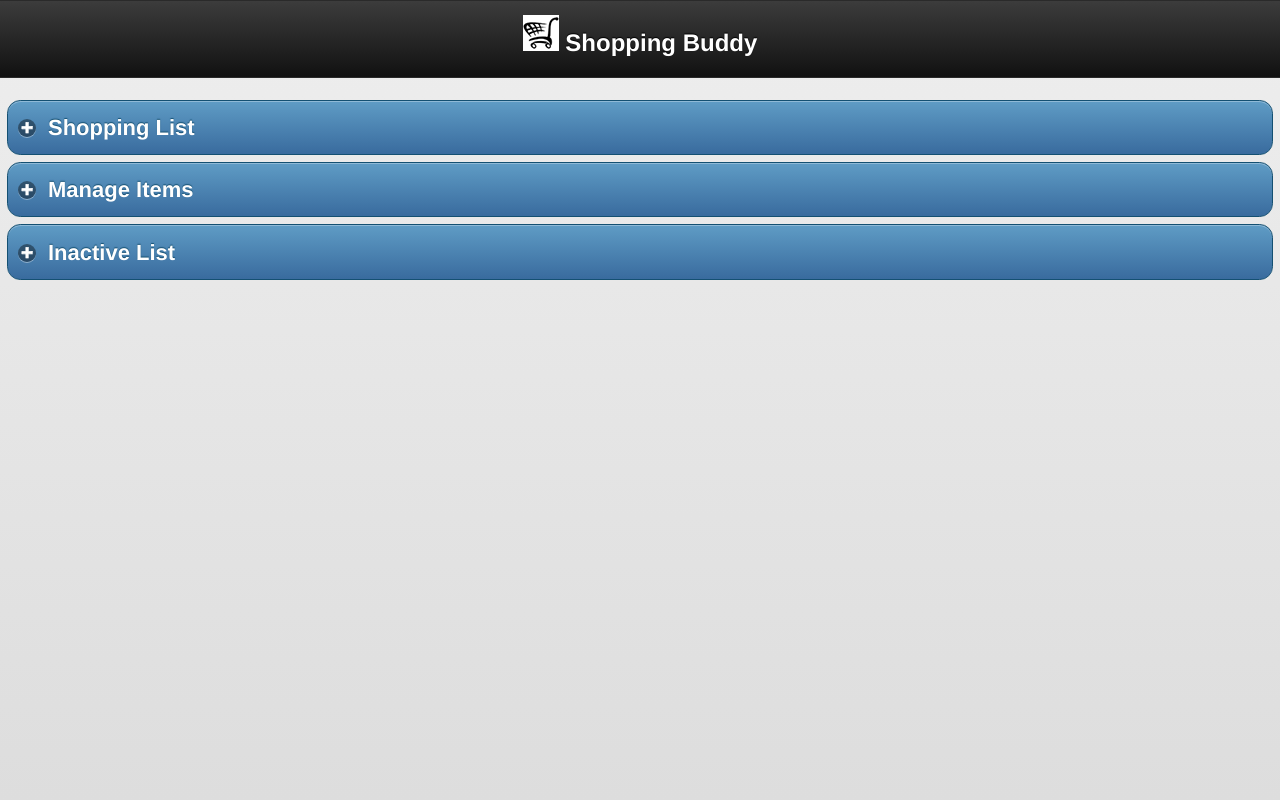
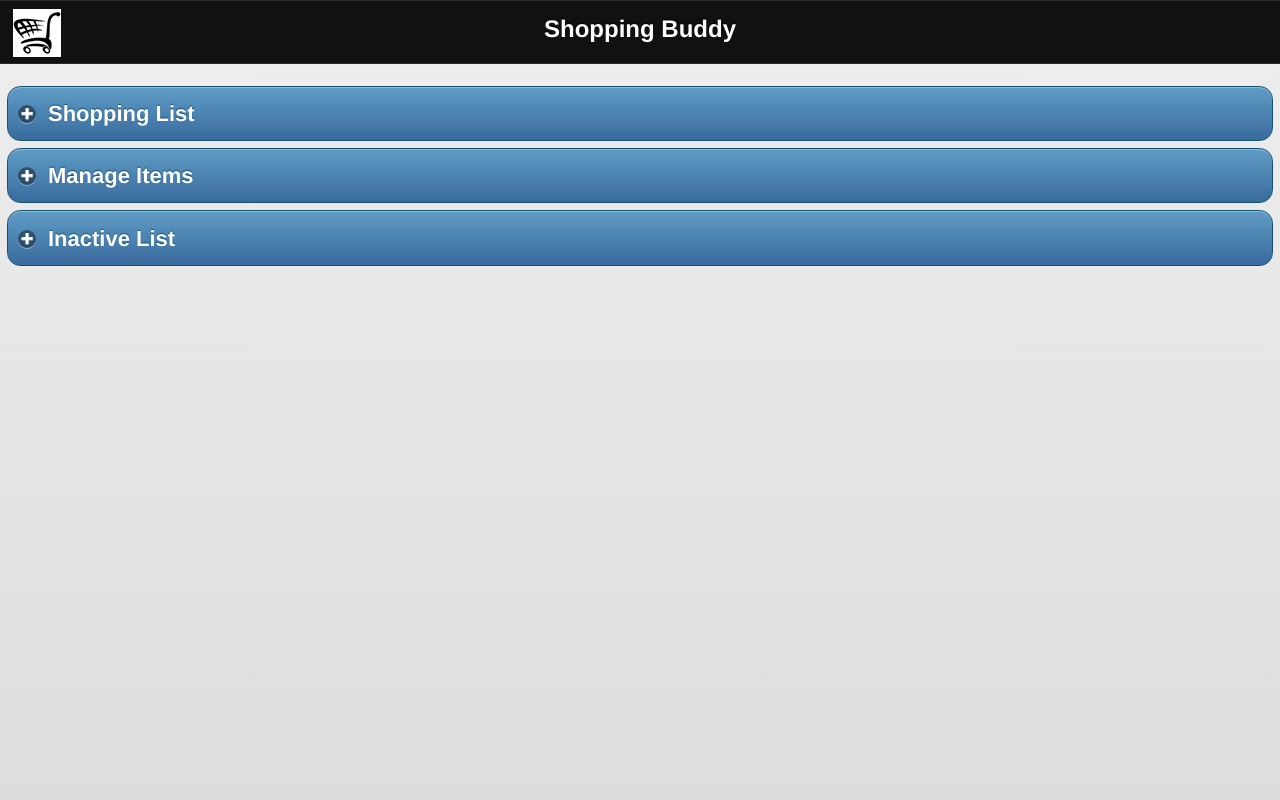
Before and after one commit to tpaegle/shopping-buddy, a PHP site: page / in a window 1280 px wide. Run offline with PHP 8.4, Linux system fonts and the light colour scheme.

Commit message:
moved icon

```diff
--- a/index.html
+++ b/index.html
@@ -138,8 +138,8 @@ $(document).bind( "pageinit", function( e, data ) {
 <body>
 
 <div data-role="page" id="page">
-	<div data-role="header">
-		<h1 class="shopping"><img src="images/android36.png">&nbsp;Shopping Buddy</h1>
+	<div data-role="header" class="shopping-header">
+		<h1>Shopping Buddy</h1>
 	</div>
 	<div data-role="content">
 
--- a/shopping.css
+++ b/shopping.css
@@ -14,8 +14,9 @@ th {
 [data-role=page]{height: 100% !important; position:relative !important;}
 #[data-role=footer]{bottom:0; position:absolute !important; top: auto !important; width:100%;}
 
-h1.shopping {
-	/*background: url(images/android36.png) no-repeat;*/
+.shopping-header {
+	background: url(images/android48.png) no-repeat #111;
+background-position: 13px 8px;
 
 
 }
```
